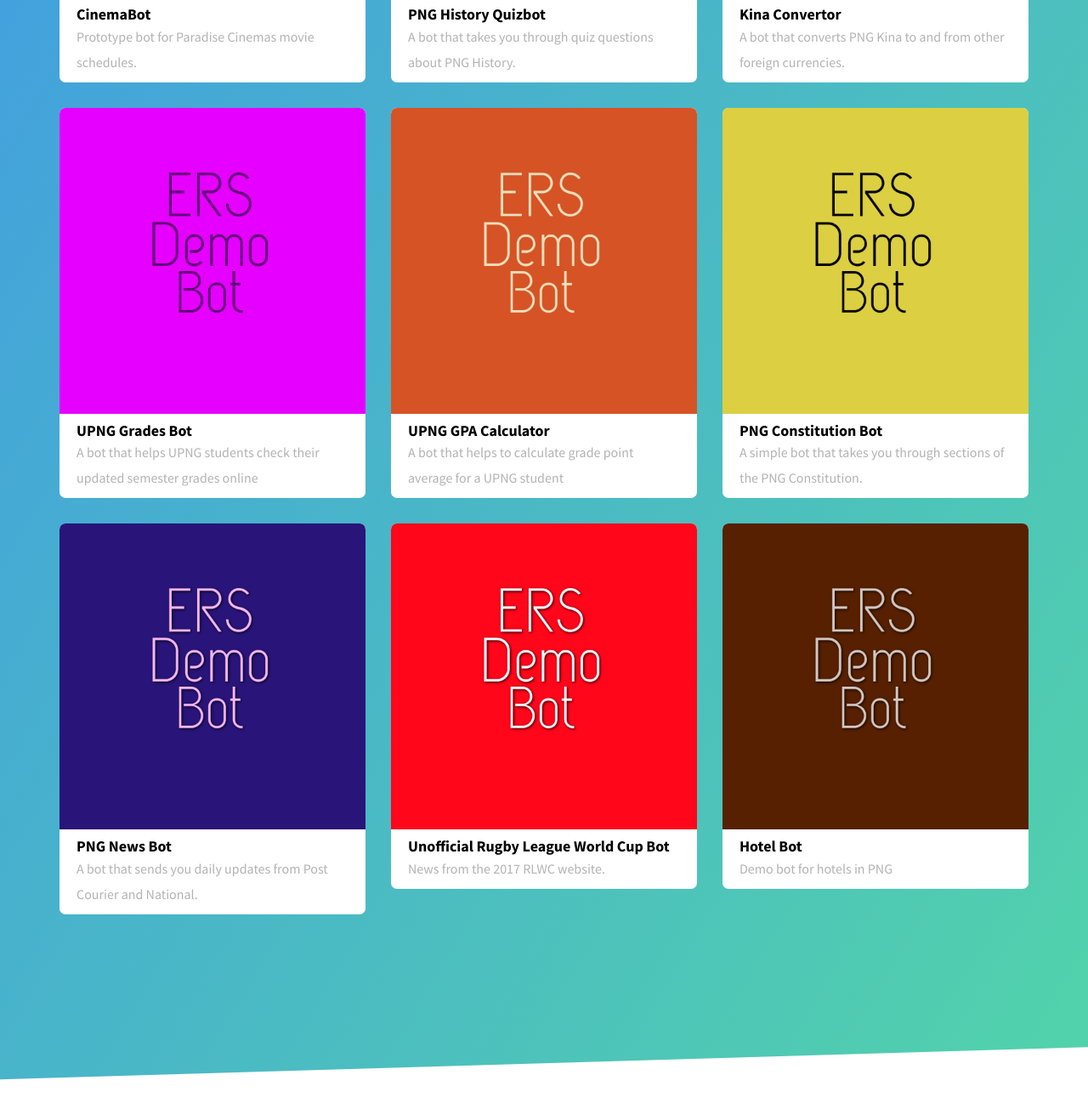
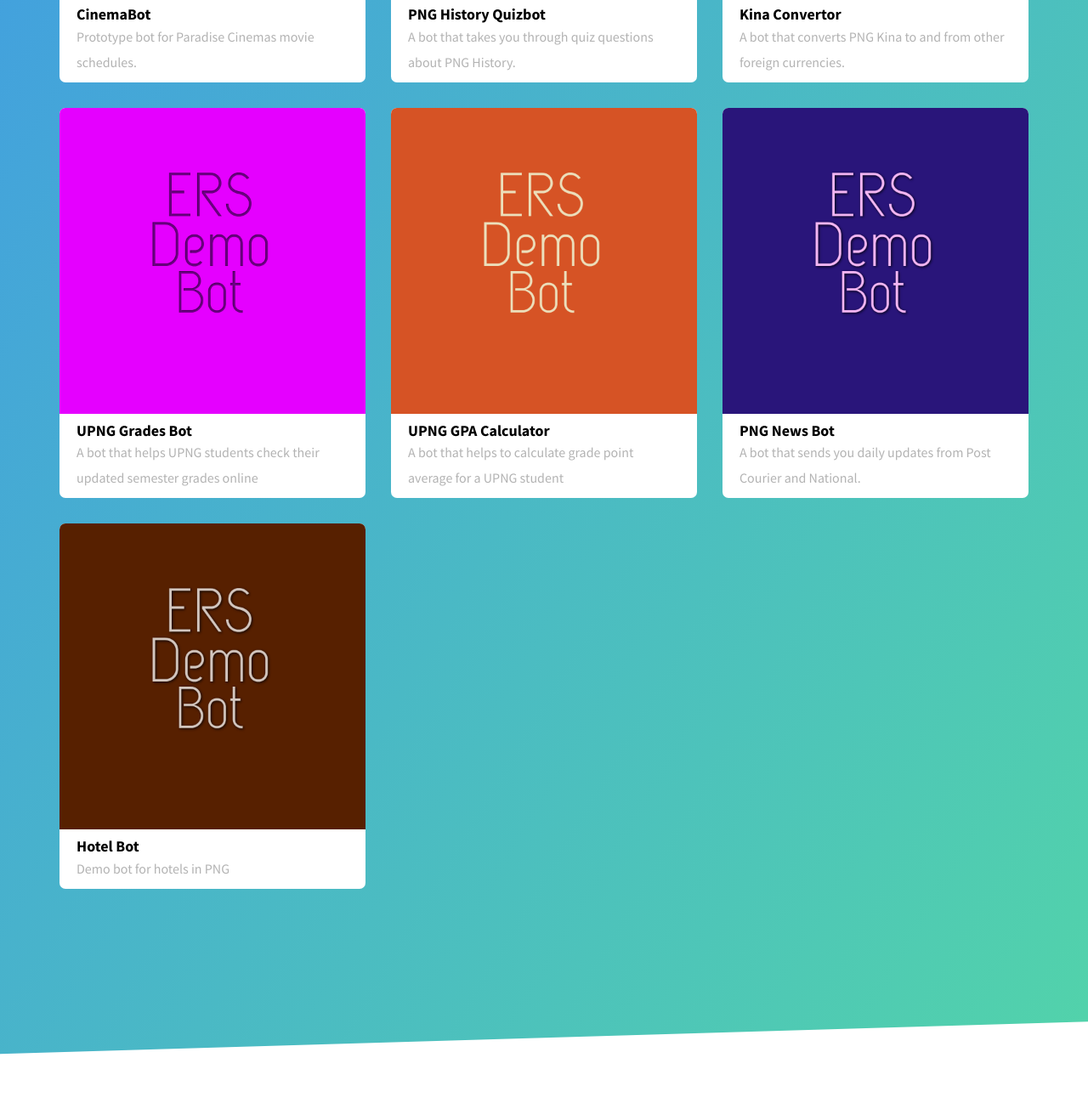
Before and after one commit to n30dyn4m1c/erspng, a plain HTML site: page index.html in a window 1280 px wide. Shown: the part 3582-4880 px from the top of the page at 85% size. Drawn offline with Linux system fonts and the light colour scheme; some packages are replaced by stand-ins of ours; no server answers; files whose address does not match are found by name.

Commit message:
Remove 3 bots from portfolio

```diff
--- a/index.html
+++ b/index.html
@@ -400,7 +400,7 @@
 						</div>
 					</a>
 				</div>
-				<div class="col-md-4 col-sm-6 col-xxs-12">
+				<!--div class="col-md-4 col-sm-6 col-xxs-12">
 					<a href="images/work_6.png" class="fh5co-project-item image-popup to-animate">
 						<img src="images/work_6.png" alt="Image" class="img-responsive">
 						<div class="fh5co-text">
@@ -408,7 +408,7 @@
 						<span>A simple bot that takes you through sections of the PNG Constitution.</span>
 						</div>
 					</a>
-				</div>
+				</div-->
 
 				<div class="clearfix visible-sm-block"></div>
 
@@ -421,7 +421,7 @@
 						</div>
 					</a>
 				</div>
-				<div class="col-md-4 col-sm-6 col-xxs-12">
+				<!--div class="col-md-4 col-sm-6 col-xxs-12">
 					<a href="images/work_8.png" class="fh5co-project-item image-popup to-animate">
 						<img src="images/work_8.png" alt="Image" class="img-responsive">
 						<div class="fh5co-text">
@@ -429,7 +429,7 @@
 						<span>News from the 2017 RLWC website.</span>
 						</div>
 					</a>
-				</div>
+				</div-->
 
 				<div class="clearfix visible-sm-block"></div>
 
```
